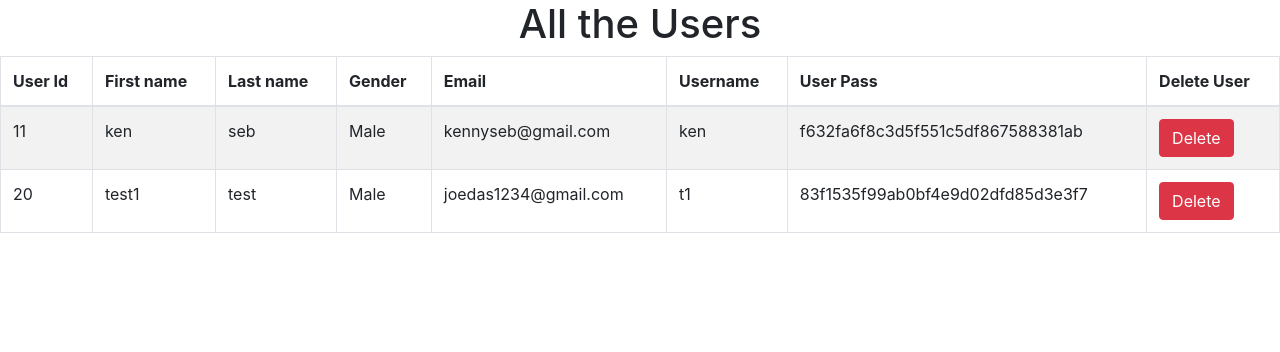
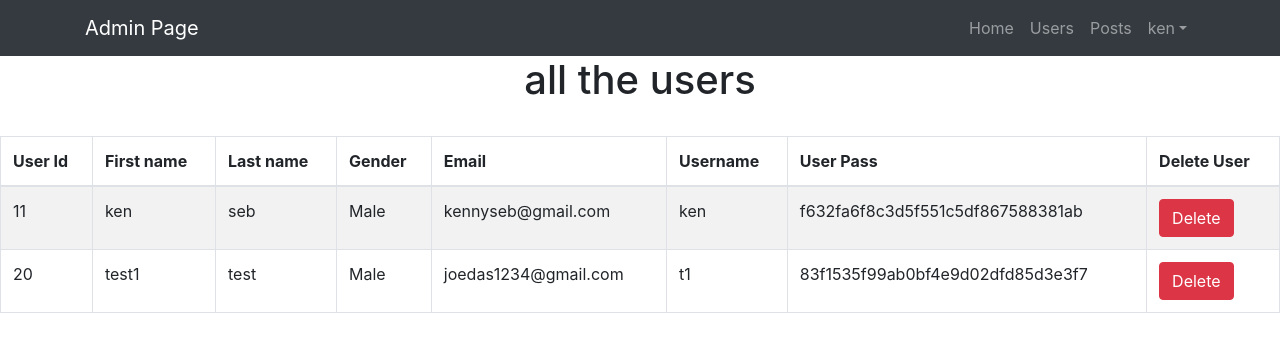
Before and after one commit to AdarshK166/Web-Forum, a PHP site: page /view_users.php in a window 1280 px wide. Shown: the top 352 px of the page. Run offline with PHP 8.4, Linux system fonts and the light colour scheme; a user stored in the database is signed in; data comes from the database, SQL or seed files in the repository.

Commit message:
updated features

```diff
--- a/public_html/view_users.php
+++ b/public_html/view_users.php
@@ -1,3 +1,12 @@
+<?php
+  session_start();
+  if (isset($_SESSION['admin_name'])&&$_SESSION['admin_name']!=""){
+  }
+
+$admin_name=$_SESSION['admin_name'];
+
+?>
+
 <!DOCTYPE html>
 <html lang="en">
 
@@ -8,7 +17,7 @@
   <meta name="description" content="">
   <meta name="author" content="">
 
-  <title>Bare - Start Bootstrap Template</title>
+  <title>admin</title>
 
   <!-- Bootstrap core CSS -->
   <link href="vendor/bootstrap/css/bootstrap.min.css" rel="stylesheet">
@@ -16,12 +25,54 @@
 </head>
 
 <body>
+ <!-- Navigation -->
+ <nav class="navbar navbar-expand-lg navbar-dark bg-dark static-top">
+    <div class="container">
+      <a class="navbar-brand" href="#">Admin Page</a>
+      <button class="navbar-toggler" type="button" data-toggle="collapse" data-target="#navbarResponsive" aria-controls="navbarResponsive" aria-expanded="false" aria-label="Toggle navigation">
+        <span class="navbar-toggler-icon"></span>
+      </button>
+      <div class="collapse navbar-collapse" id="navbarResponsive">
+        <ul class="navbar-nav ml-auto">
+        <li class="nav-item">
+            <a class="nav-link" href="index.php">Home
+              </a>
+          </li>
+
+          <li class="nav-item">
+            <a class="nav-link" href="view_users.php">Users
+            <span class="sr-only">(current)</span>
+            </a>
+          </li>
+          <li class="nav-item">
+            <a class="nav-link" href="view_userpost.php">Posts</a>
+          </li>
+          <!--
+          <li class="nav-item">
+            <a class="nav-link" href="admin_logout.php">Log Out</a>
+          </li>
+          -->
+          <li class="nav-item dropdown">
+        <a class="nav-link dropdown-toggle" href="#" id="navbarDropdown" role="button" data-toggle="dropdown" aria-haspopup="true" aria-expanded="false">
+        <?php echo $admin_name;?></a>
+        <div class="dropdown-menu" aria-labelledby="navbarDropdown">
+          <a class="dropdown-item" href="admin_profile.php">Profile</a>
+        <a class="dropdown-item" href="admin_logout.php">Log Out</a>
+        </div>
+      </li>
 
 
-<div class="table-scrol">
-    <h1 align="center">All the Users</h1>
 
-<div class="table-responsive"><!--this is used for responsive display in mobile and other devices-->
+        </ul>
+      </div>
+    </div>
+  </nav>
+
+  <div class="table-scrol">
+    <h1 align="center">all the users</h1>
+    </br>
+
+
 
 
     <table class="table table-bordered table-hover table-striped" style="table-layout: auto">
```
Also changed, not shown: public_html/admin_login.php (+9 -3 lines).
